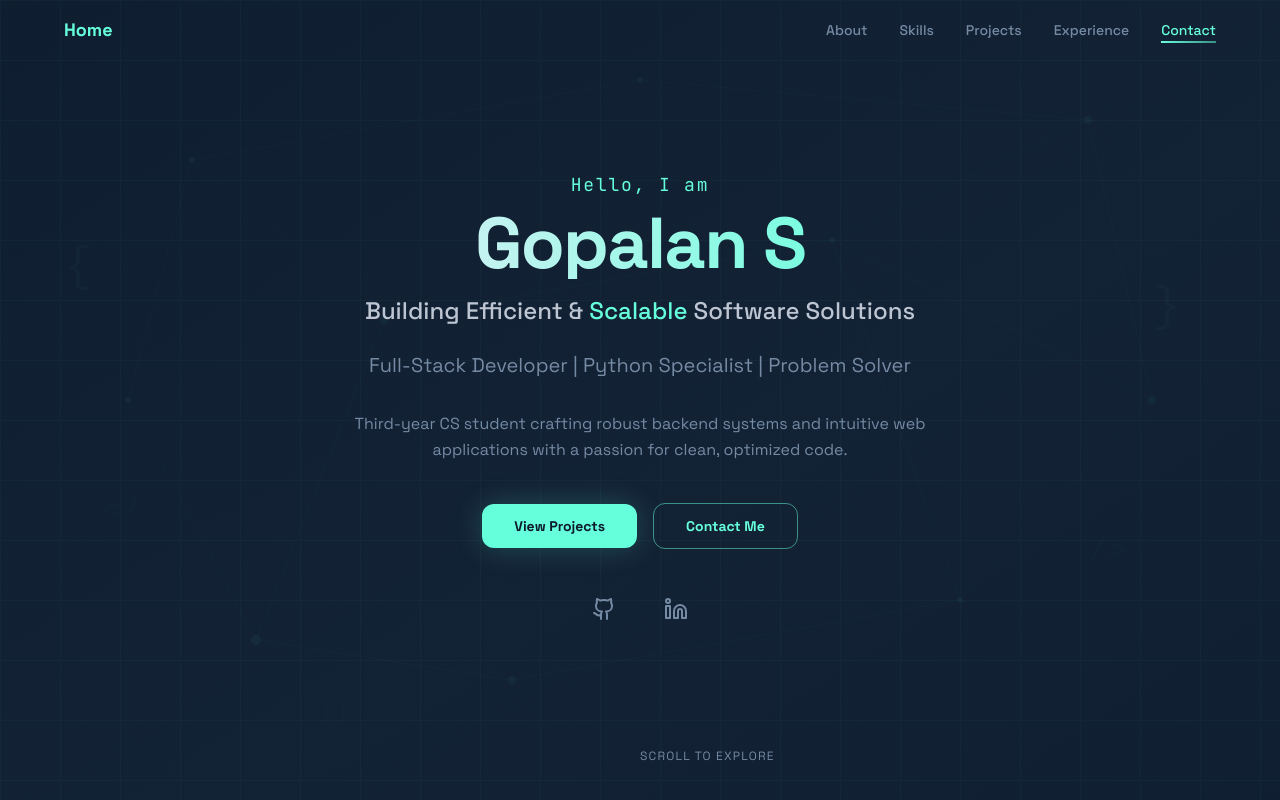
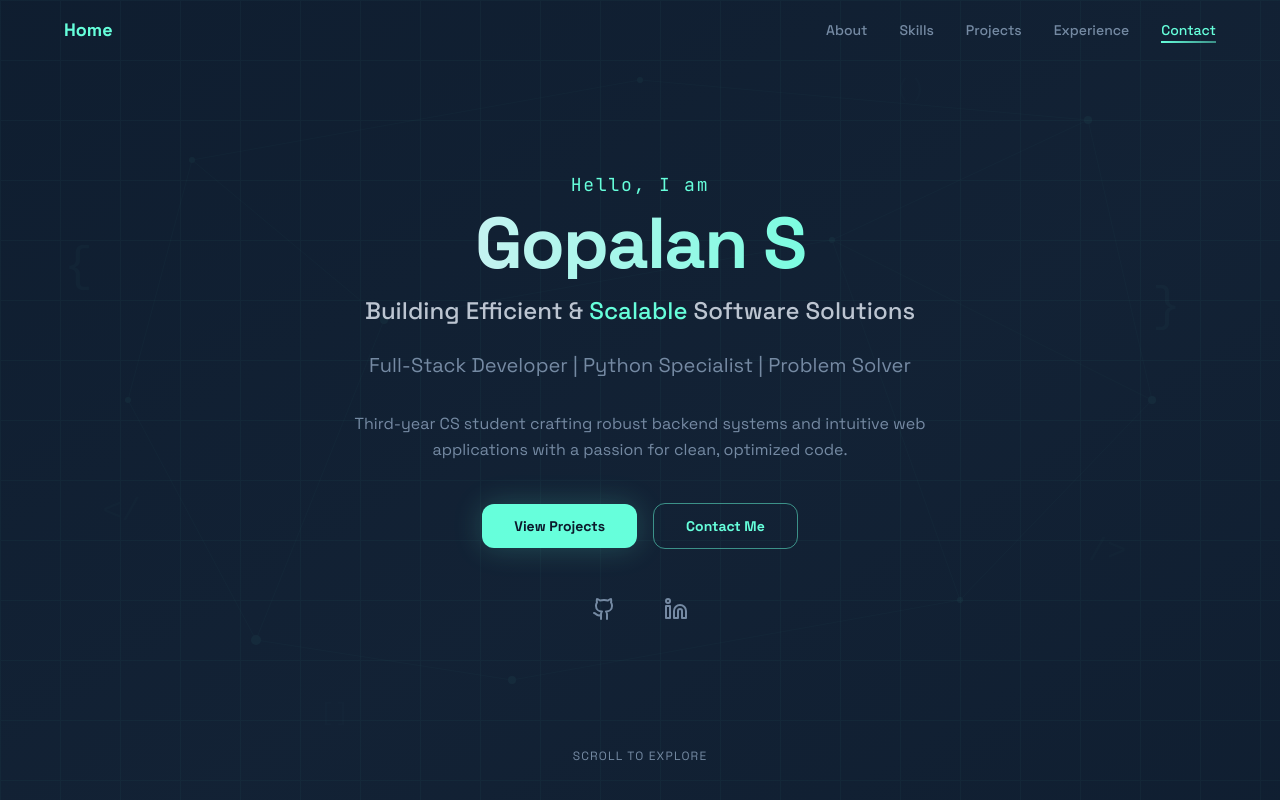
Before and after one commit to gopalan068/v0-portfolio-website, a Next.js app: page / in a window 1280 px wide. Shown: the top 800 px of the page. Built offline with nearby package versions, Linux system fonts and the light colour scheme.

Commit message:
feat: reposition scroll indicator to center full width

```diff
--- a/components/hero-section.tsx
+++ b/components/hero-section.tsx
@@ -162,7 +162,7 @@ export function HeroSection() {
       </div>
 
       {/* Scroll indicator */}
-      <div className="absolute bottom-8 left-1/2 -translate-x-1/2 animate-bounce">
+      <div className="absolute bottom-8 left-0 w-full text-center animate-bounce">
         <div className="flex flex-col items-center gap-2">
           <p className="text-xs uppercase tracking-widest text-muted-foreground">Scroll to explore</p>
         </div>
```
